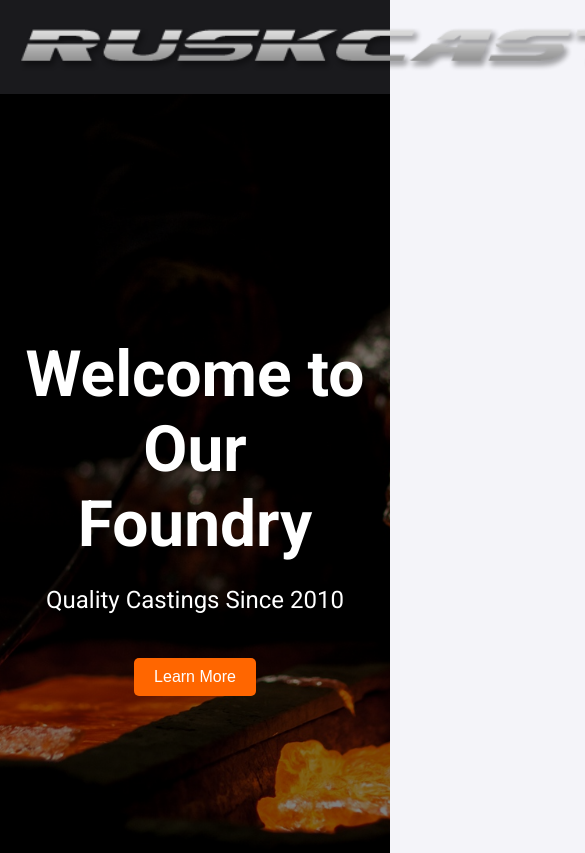
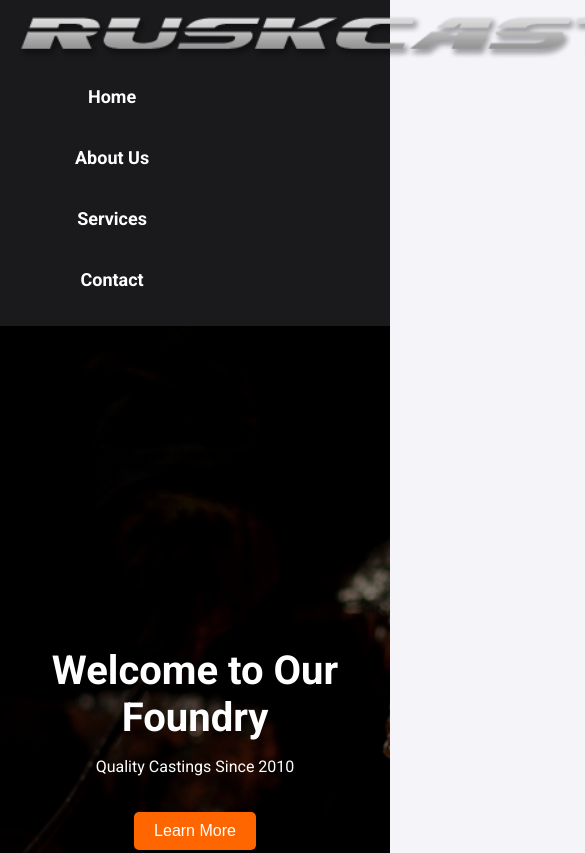
Before and after one commit to RuskcastStudent/RuskcastStudent.github.io, a plain HTML site: page index.html in a window 390 px wide. Shown: the top 853 px of the page, 585 px wide, since content can reach past the window. Drawn offline with Linux system fonts and the light colour scheme.

Commit message:
Update style.css

```diff
--- a/style.css
+++ b/style.css
@@ -215,14 +215,50 @@ footer {
     font-size: 1em;
 }
 
-footer p{
+footer p {
     font-size: 30px;
 }
 
-.slogan{
+.slogan {
     font-size: 25px;
 }
 
-.copyright{
+.copyright {
     font-size: 15px;
 }
+
+/* Responsive Styles */
+@media (max-width: 768px) {
+    nav ul {
+        flex-direction: column;
+        align-items: center;
+    }
+    nav ul li {
+        margin: 10px 0;
+    }
+    .hero h1 {
+        font-size: 3em;
+    }
+    .hero p {
+        font-size: 1.2em;
+    }
+    .services .service, .testimonials .testimonial {
+        width: 80%;
+    }
+}
+
+@media (max-width: 480px) {
+    header {
+        flex-direction: column;
+        align-items: flex-start;
+    }
+    .hero h1 {
+        font-size: 2.5em;
+    }
+    .hero p {
+        font-size: 1em;
+    }
+    .services .service, .testimonials .testimonial {
+        width: 100%;
+    }
+}
```
